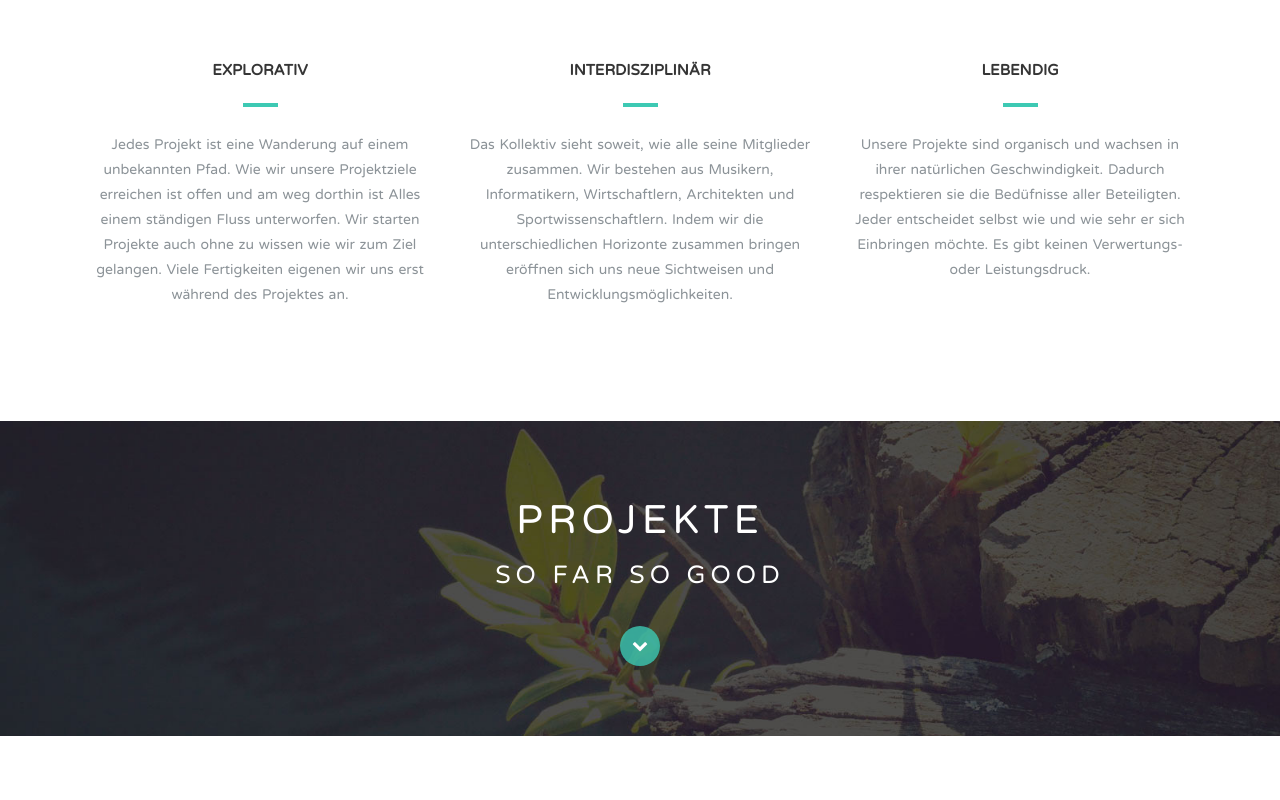
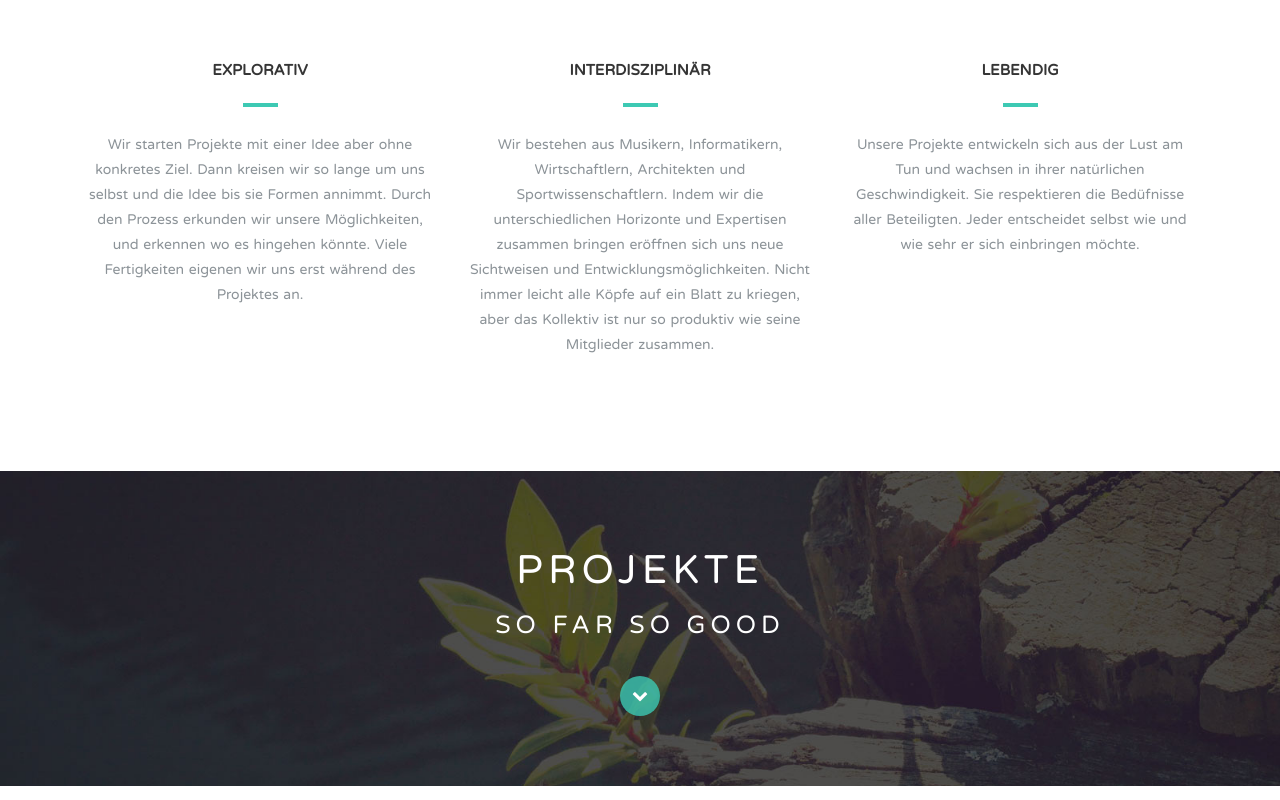
Before and after one commit to twirsing/kippen, a plain HTML site: page website/index.html in a window 1280 px wide. Shown: the part 1360-2160 px from the top of the page. Drawn offline with nearby package versions, Linux system fonts and the light colour scheme.

Commit message:
debug ...mehr, sm icons

```diff
--- a/website/index.html
+++ b/website/index.html
@@ -81,7 +81,7 @@
                       <i class="fa fa-laptop shadow"></i>
                     </div> -->
                     <h2>Explorativ</h2>
-                    <p>Jedes Projekt ist eine Wanderung auf einem unbekannten Pfad. Wie wir unsere Projektziele erreichen ist offen und am weg dorthin ist Alles einem ständigen Fluss unterworfen. Wir starten Projekte auch ohne zu wissen wie wir zum Ziel gelangen. Viele Fertigkeiten eigenen wir uns erst während des Projektes an.
+                    <p>Wir starten Projekte mit einer Idee aber ohne konkretes Ziel. Dann kreisen wir so lange um uns selbst und die Idee bis sie Formen annimmt. Durch den Prozess erkunden wir unsere Möglichkeiten, und erkennen wo es hingehen könnte. Viele Fertigkeiten eigenen wir uns erst während des Projektes an.
                     </p>
                   </div>
                   <div class="col-md-4 wp2 delay-05s">
@@ -89,14 +89,14 @@
                       <i class="fa fa-code shadow"></i>
                     </div> -->
                     <h2>Interdisziplinär</h2>
-                    <p>Das Kollektiv sieht soweit, wie alle seine Mitglieder zusammen. Wir bestehen aus Musikern, Informatikern, Wirtschaftlern, Architekten und Sportwissenschaftlern. Indem wir die unterschiedlichen Horizonte zusammen bringen eröffnen sich uns neue Sichtweisen und Entwicklungsmöglichkeiten.</p>
+                    <p>Wir bestehen aus Musikern, Informatikern, Wirtschaftlern, Architekten und Sportwissenschaftlern. Indem wir die unterschiedlichen Horizonte und Expertisen zusammen bringen eröffnen sich uns neue Sichtweisen und Entwicklungsmöglichkeiten. Nicht immer leicht alle Köpfe auf ein Blatt zu kriegen, aber das Kollektiv ist nur so produktiv wie seine Mitglieder zusammen. </p>
                   </div>
                   <div class="col-md-4 wp2 delay-1s">
                     <!-- <div class="icon">
                       <i class="fa fa-heart shadow"></i>
                     </div> -->
                     <h2>Lebendig</h2>
-                    <p>Unsere Projekte sind organisch und wachsen in ihrer natürlichen Geschwindigkeit. Dadurch respektieren sie die Bedüfnisse aller Beteiligten. Jeder entscheidet selbst wie und wie sehr er sich Einbringen möchte. Es gibt keinen Verwertungs- oder Leistungsdruck.</p>
+                    <p>Unsere Projekte entwickeln sich aus der Lust am Tun und wachsen in ihrer natürlichen Geschwindigkeit. Sie respektieren die Bedüfnisse aller Beteiligten. Jeder entscheidet selbst wie und wie sehr er sich einbringen möchte.</p>
                   </div>
                   <div class="clearfix"></div>
                 </div>
@@ -205,8 +205,7 @@
                         <img src="img/team-02.png" alt="Team Member">
                         <h2>Matthias Farwick</h2>
                         <p>
-                          Matthias Farwick ist Forschungsteamleiter im Bereich IT-Architektur am Lehrstuhl für Informatik der Universität Innsbruck und arbeitet als IT-Berater.
-                          <a data-toggle="collapse" class="" data-target="#toggleFW">mehr</a>
+                          Matthias Farwick ist Forschungsteamleiter im Bereich IT-Architektur am Lehrstuhl für Informatik der Universität Innsbruck und arbeitet als IT-Berater. <a data-toggle="collapse" class="" data-target="#toggleFW">mehr</a>
                         </p>
                         <p id="toggleFW" class="collapse out">Er veröffentlichte mehr als 20 wissenschaftliche Publikationen und ist regelmäßiger Sprecher auf internationalen Konferenzen. Zuvor arbeitete Matthias an Forschungs- und Entwicklungsprojekten in den USA, Kanada und China. Zusammen mit Florian Ladstätter gründete der gebürtige Bonner die audiovisuelle Eventreihe BassStube die das Innsbrucker Nachtleben bereichert.
                           In seiner Freizeit klettert der gebürtige Bonner in den tiroler Bergen und dreht an Synthesizern. Ausserdem, legt er gerne eine kesse Sohle aufs Parkett und seinen Hut maximal zum Duschen ab.</p>
@@ -240,8 +239,7 @@
                       <div class="col-md-4 wp5">
                         <img src="img/team-01.png" alt="Team Member">
                         <h2>Thomas Trojer</h2>
-                        <p>Thomas Trojer ist wissenschaftlicher Mitarbeiter am Lehrstul für Informatik an der Universität Innsbruck und beschäftigt sich dort mit den Themen IT-Architektur Management, IT-Sicherheit und Datenschutz.
-<a data-toggle="collapse" class="" data-target="#toggleTT">mehr</a>
+                        <p>Thomas Trojer ist wissenschaftlicher Mitarbeiter am Lehrstul für Informatik an der Universität Innsbruck und beschäftigt sich dort mit den Themen IT-Architektur Management, IT-Sicherheit und Datenschutz. <a data-toggle="collapse" class="" data-target="#toggleTT">mehr</a>
                         </p>
                         <p id="toggleTT" class="collapse out">Er ist regelmäßiger Sprecher auf internationalen Konferenzen und war an Forschungs- und Entwicklungsprojekten unter anderem in Kanada und China beteiligt. Nebenbei arbeit Thomas noch als IT-Berater. Der gebürtige Innsbrucker ist Hobbyelektroniker, Bastler, leidenschaftlicher Spieleentwickler, Gelegenheitsmaler und hat immer etwas für eine Partie Schach übrig. Bleibt dann immer noch Zeit, schwingt er sich auf sein Einrad und fährt dem Sonnenuntergang ambitioniert entgegen.</p>
                         <!-- <div class="social">
@@ -256,20 +254,19 @@
                         <img src="img/team-02.png" alt="Team Member">
                         <h2>Daniel Bagehr</h2>
                         <p>Lorem ipsum dolor sit amet, consectetur adipiscing elit. Nunc ultricies nulla non metus pulvinar imperdiet. Praesent non adipiscing libero.</p>
-                        <div class="social">
+                        <!-- <div class="social">
                           <ul class="social-buttons">
                             <li><a href="#" class="social-btn"><i class="fa fa-dribbble"></i></a></li>
                             <li><a href="#" class="social-btn"><i class="fa fa-twitter"></i></a></li>
                             <li><a href="#" class="social-btn"><i class="fa fa-envelope"></i></a></li>
                           </ul>
-                        </div>
+                        </div>-->
                       </div>
                       <div class="col-md-4 wp5 delay-05s">
                         <img src="img/team-02.png" alt="Team Member">
                         <h2>Stefan Strappler</h2>
                         <p>
-                          Während dem Architekturstudium in Innsbruck war Stefan Strappler in verschiedenen Architekturbüros tätig. An der Universität arbeitete er als wissenschaftlicher Mitarbeiter am Hochbauinstitut und realisierte mit 30 Kommilitonen einen Kindergarten in Südafrika, welcher 2007 mit dem österreichischen Baupreis prämiert wurde.
-                        <a data-toggle="collapse" class="" data-target="#toggleSS">mehr</a>
+                          Während dem Architekturstudium in Innsbruck war Stefan Strappler in verschiedenen Architekturbüros tätig. An der Universität arbeitete er als wissenschaftlicher Mitarbeiter am Hochbauinstitut und realisierte mit 30 Kommilitonen einen Kindergarten in Südafrika, welcher 2007 mit dem österreichischen Baupreis prämiert wurde. <a data-toggle="collapse" class="" data-target="#toggleSS">mehr</a>
                         </p>
                         <p id="toggleSS" class="collapse out">Gegen Ende des Studiums nahm er am Forschungsprojekt superTEX Teil und sammelte Erfahrungen mit Faserverbundtechnologien. Nach dem Abschluß des Studiums zum Diplom Ingenieur arbeitete er als Projektentwickler für Architektur und Design bei der superTEX Gmbh.  Auf der Suche nach neuen Herausforderungen konzentriert er sich momentan auf die Projektentwicklung einer offenen High-Tech Werkstätte und vielfältigen Projekten rund um die Themen Architektur, Design und Produktion. Seit Herbst 2014 unterrichtet er als externer Lehrbeauftragter am Institut für Hochbau und experimentelle Architektur in Innsbruck mit dem Schwerpunkt Leichtbau und digital-unterstützte Fabrikationsmethoden.</p>
                         <!-- <div class="social">
@@ -283,8 +280,7 @@
                       <div class="col-md-4 wp5 delay-1s">
                         <img src="img/team-03.png" alt="Team Member">
                         <h2>Thomas Wanner</h2>
-                        <p>Thomas Wanner betreibt eine Werbe- und Softwareentwicklungsagentur in Innsbruck. Der gelernte Sportwissenschaflter mit Ausbilungsschwerpunkten in der Informatik und Psychologie tat sich schon immer leichter in den Zwischenbereichen klarer Tätigkeitsfelder zu wirken.
-                        <a data-toggle="collapse" class="" data-target="#toggleTW">mehr</a>
+                        <p>Thomas Wanner betreibt eine Werbe- und Softwareentwicklungsagentur in Innsbruck. Der gelernte Sportwissenschaflter mit Ausbilungsschwerpunkten in der Informatik und Psychologie tat sich schon immer leichter in den Zwischenbereichen klarer Tätigkeitsfelder zu wirken. <a data-toggle="collapse" class="" data-target="#toggleTW">mehr</a>
                         </p>
                         <p id="toggleTW" class="collapse out">Somit ist er stets versucht Arbeitsbereiche miteinander zu verbinden, die nur hintergründig Berührungspunkte zu haben scheinen. Der Reiz jeder Aufgabe steigt dabei mit der Buntheit der Beteiligten. Jedes Projekt ist gelebte Beziehung mit anderen Menschen und daher prinzipiell chaotisch und unberechenbar - ein wunderbarer Nährboden für Aufregendes und Neues.
                           Die Trennung zwischen Arbeits- und Privatvergnügen überlässt Thomas dem Finanzamt, denn alle Interessensgebiete werden möglichst auch in der "Freizeit" gelebt.</p>
```
